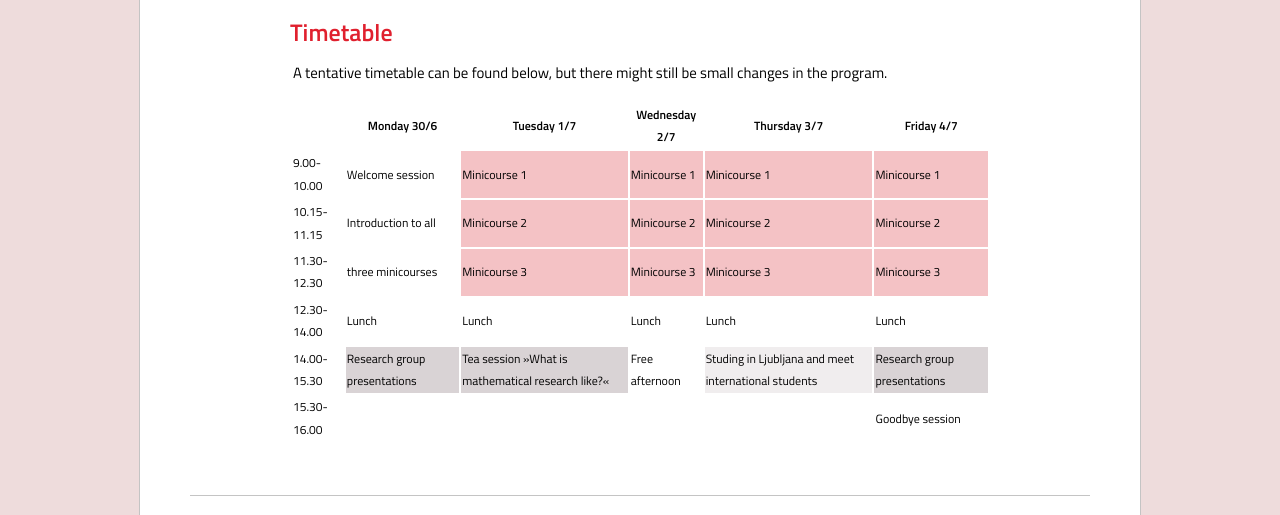
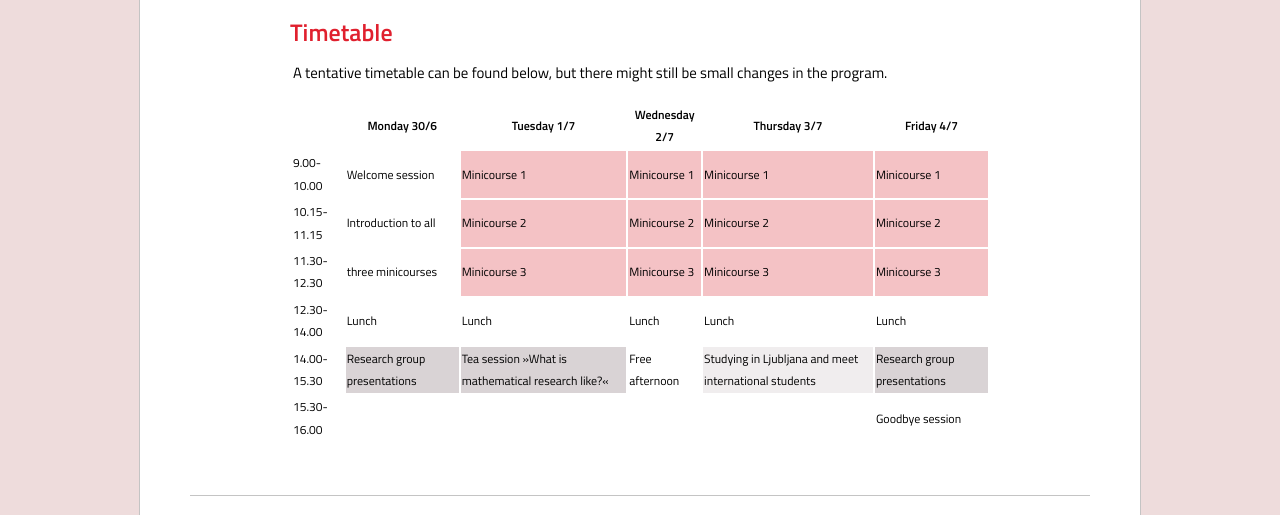
Before and after one commit to ul-fmf/mathematics-in-ljubljana, a Jekyll site: the page built from program.md, in a window 1280 px wide and 900 px high, scrolled down 3917 px. Shown: the part 276-791 px from the top of the window. Built offline with Jekyll 4.4.1, drawn with Linux system fonts in a browser that asks for light colours; nearby versions of some CDN libraries; a style sheet for code colours, icons or effects is not loaded.

Commit message:
Update program.md

```diff
--- a/program.md
+++ b/program.md
@@ -88,7 +88,7 @@ A tentative timetable can be found below, but there might still be small changes
       <td class="researchgroup">Research group presentations</td>
       <td class="researchgroup">Tea session »What is mathematical research like?«</td>
       <td>Free afternoon</td>
-      <td class="info">Studing in Ljubljana and meet international students</td>
+      <td class="info">Studying in Ljubljana and meet international students</td>
       <td class="researchgroup">Research group presentations</td>
     </tr>
     <tr>
```
